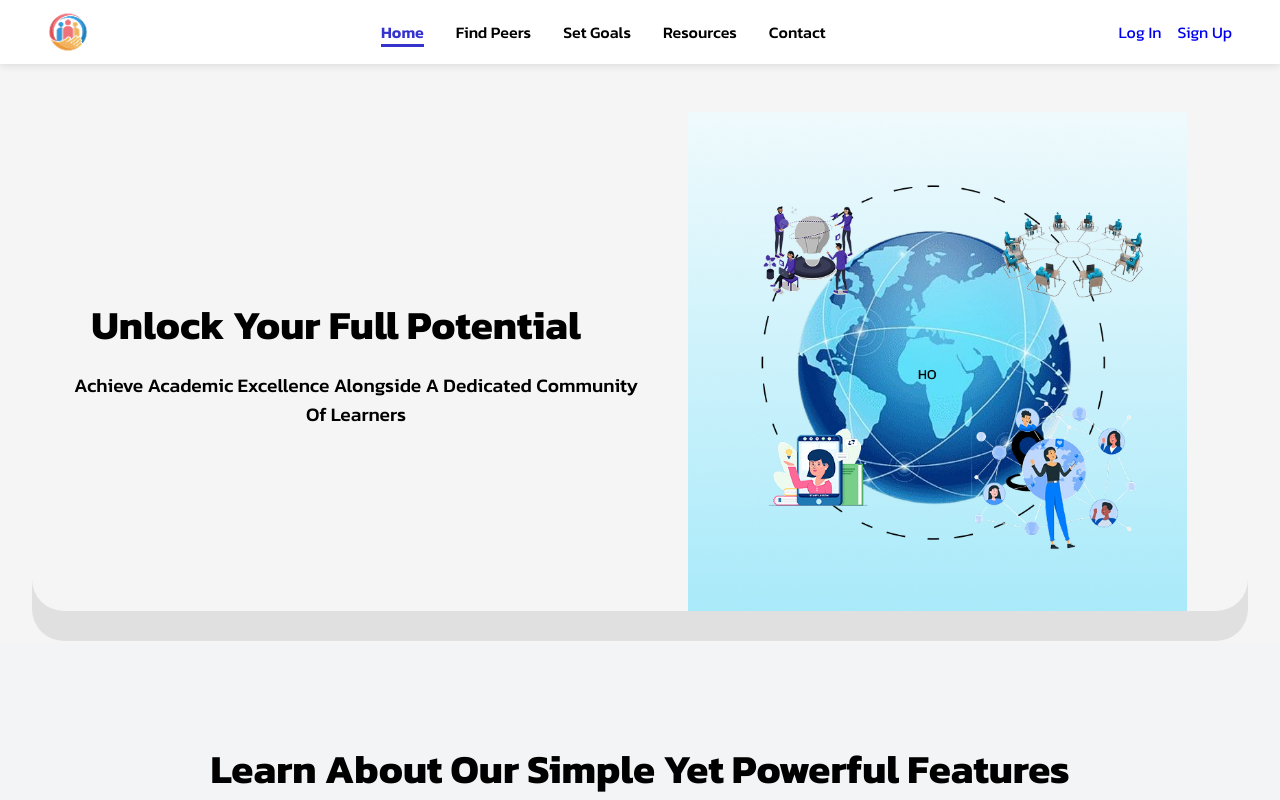
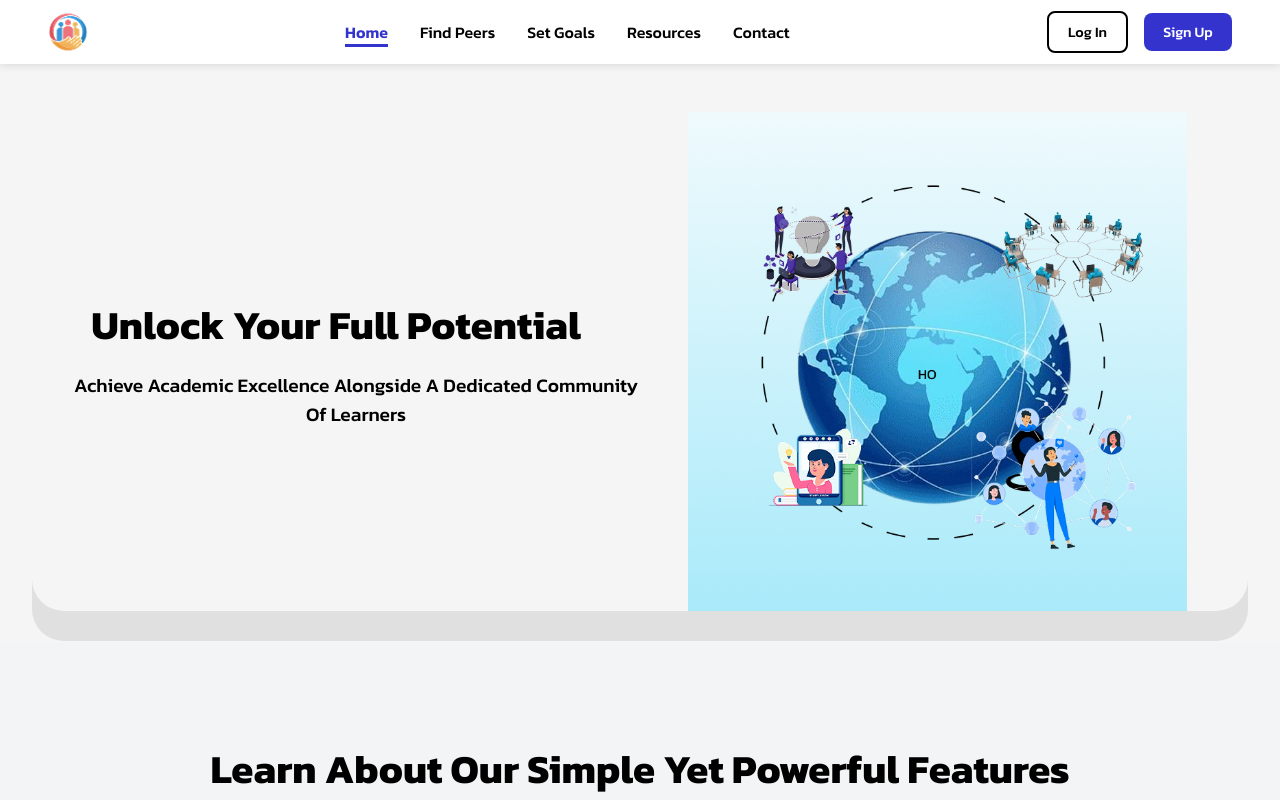
Before and after one commit to ZENith-95/Learnode, a React (Vite) app: page / in a window 1280 px wide. Shown: the top 800 px of the page. Built offline with nearby package versions, Linux system fonts and the light colour scheme.

Commit message:
auth buttons

```diff
--- a/src/components/Navbar/Navbar.css
+++ b/src/components/Navbar/Navbar.css
@@ -106,25 +106,35 @@ ul {
   align-items: center;
 }
 
-.sign-in,
-.sign-up {
-  padding: 0.5rem 1.2rem;
+.sign-in-button:hover,
+.sign-up-button:hover {
+  background-color: black;
+  color: white;
+
+
+}
+
+
+.sign-in-button {
+  color: var(--black);
+  background: transparent;
+  border: 2px solid var(--black);
+   padding: 0.5rem 1.2rem;
   border-radius: 0.5rem;
   font-size: 0.9rem;
   font-weight: 500;
   transition: all var(--transition-speed) ease;
 }
 
-.sign-in {
-  color: var(--black);
-  background: transparent;
-  border: 2px solid var(--black);
-}
-
-.sign-up {
+.sign-up-button {
   color: var(--white);
   background: var(--blue);
   border: none;
+   padding: 0.5rem 1.2rem;
+  border-radius: 0.5rem;
+  font-size: 0.9rem;
+  font-weight: 500;
+  transition: all var(--transition-speed) ease;
 }
 
 /* Mobile menu button */
--- a/src/pages/landing_page/Features.css
+++ b/src/pages/landing_page/Features.css
@@ -60,7 +60,7 @@ h2{
   font-family: kanit;
   display: flex;
   align-items: center;
-  gap: 1rem;
+  gap: 1rem;margin-bottom: 1rem;
 }
 
 .showcase-card button:hover {
```
